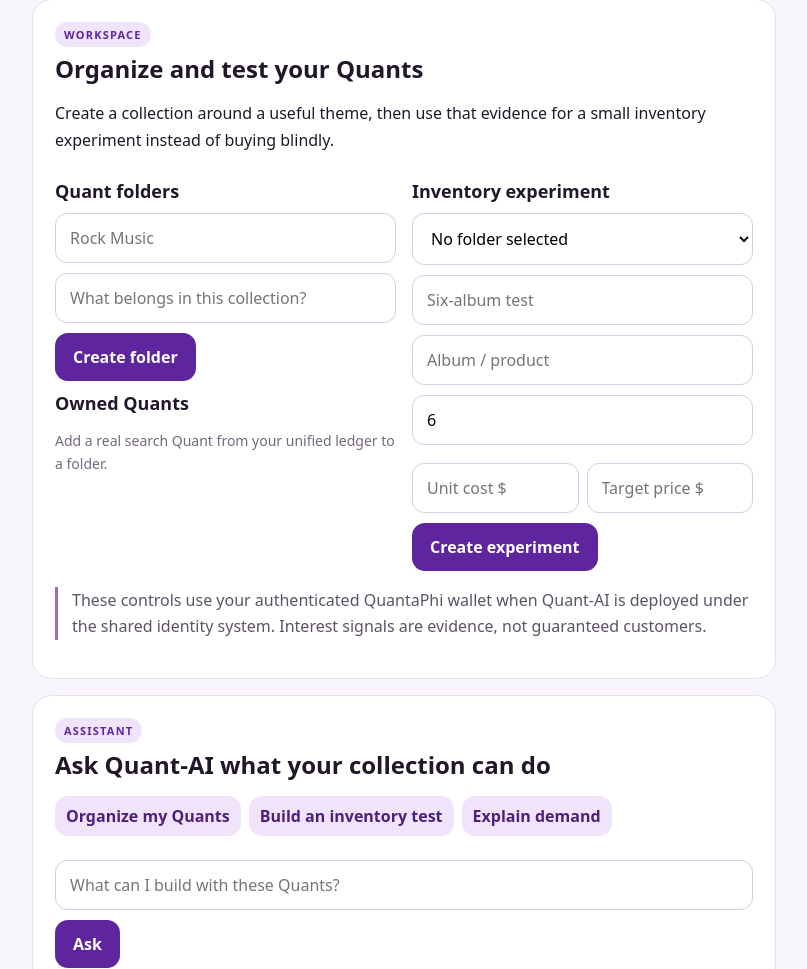
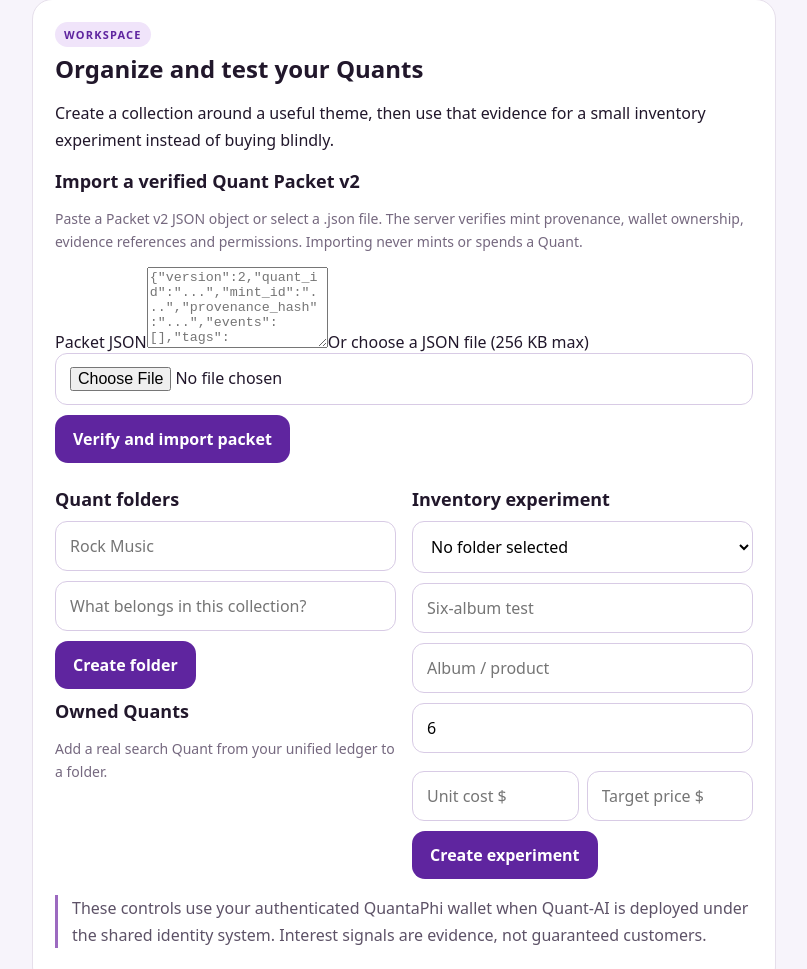
Before and after one commit to www-infinity4/Quant-AI, a website: page public/index.html in a window 1280 px wide. Shown: the part 2098-3067 px from the top of the page, without its empty margins (236-1043 px from the left). Drawn offline with Linux system fonts and the light colour scheme.

Commit message:
Add same-origin Packet v2 import UI and authenticated wallet refresh

```diff
--- a/public/index.html
+++ b/public/index.html
@@ -39,6 +39,10 @@
 
 <section class="card workspace"><span class="label">Workspace</span><h2>Organize and test your Quants</h2>
 <p>Create a collection around a useful theme, then use that evidence for a small inventory experiment instead of buying blindly.</p>
+<div class="packet-import"><h3>Import a verified Quant Packet v2</h3>
+<p class="muted">Paste a Packet v2 JSON object or select a .json file. The server verifies mint provenance, wallet ownership, evidence references and permissions. Importing never mints or spends a Quant.</p>
+<form id="packetForm"><label for="packetJson">Packet JSON</label><textarea id="packetJson" rows="5" spellcheck="false" placeholder='{"version":2,"quant_id":"...","mint_id":"...","provenance_hash":"...","events":[],"tags":[],"permissions":{"purposes":["personal_organize"]}}' required></textarea><label for="packetFile">Or choose a JSON file (256 KB max)</label><input id="packetFile" type="file" accept=".json,application/json"><button type="submit">Verify and import packet</button></form>
+<p id="packetResult" class="muted" role="status" aria-live="polite"></p></div>
 <div class="workspace-grid"><div><h3>Quant folders</h3><form id="folderForm"><input id="folderName" placeholder="Rock Music" maxlength="80" required><input id="folderDescription" placeholder="What belongs in this collection?" maxlength="240"><button>Create folder</button></form><div id="folders" aria-live="polite"></div><h3>Owned Quants</h3><p class="muted">Add a real search Quant from your unified ledger to a folder.</p><div id="ownedQuants" aria-live="polite"></div></div>
 <div><h3>Inventory experiment</h3><form id="inventoryForm"><select id="inventoryFolder"><option value="">No folder selected</option></select><input id="inventoryName" placeholder="Six-album test" maxlength="100" required><input id="inventoryItem" placeholder="Album / product" maxlength="120" required><div class="numbers"><input id="inventoryQty" type="number" min="1" max="1000" value="6" aria-label="Test quantity" required><input id="inventoryCost" type="number" min="0" step="0.01" placeholder="Unit cost $" aria-label="Unit cost" required><input id="inventoryPrice" type="number" min="0" step="0.01" placeholder="Target price $" aria-label="Target price" required></div><button>Create experiment</button></form><div id="inventoryResult" aria-live="polite"></div></div></div>
 <p class="note">These controls use your authenticated QuantaPhi wallet when Quant-AI is deployed under the shared identity system. Interest signals are evidence, not guaranteed customers.</p></section>
```
